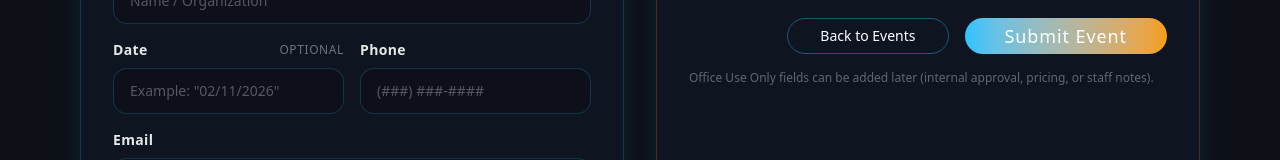
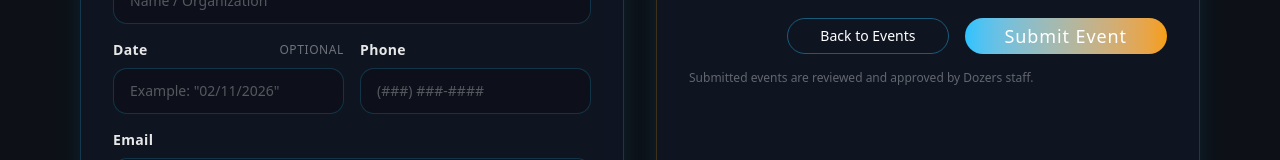
Before and after one commit to TrestonSMC/dozers-site, a Next.js app: page /submit-event in a window 1280 px wide. Shown: the part 875-1035 px from the top of the page. Built offline with nearby package versions, Linux system fonts and the light colour scheme.

Commit message:
Event page text change

```diff
--- a/app/submit-event/page.tsx
+++ b/app/submit-event/page.tsx
@@ -489,8 +489,7 @@ export default function SubmitEventPage() {
               </div>
 
               <p className="mt-4 text-xs text-white/35">
-                Office Use Only fields can be added later (internal approval,
-                pricing, or staff notes).
+                Submitted events are reviewed and approved by Dozers staff.
               </p>
             </div>
           </form>
```
